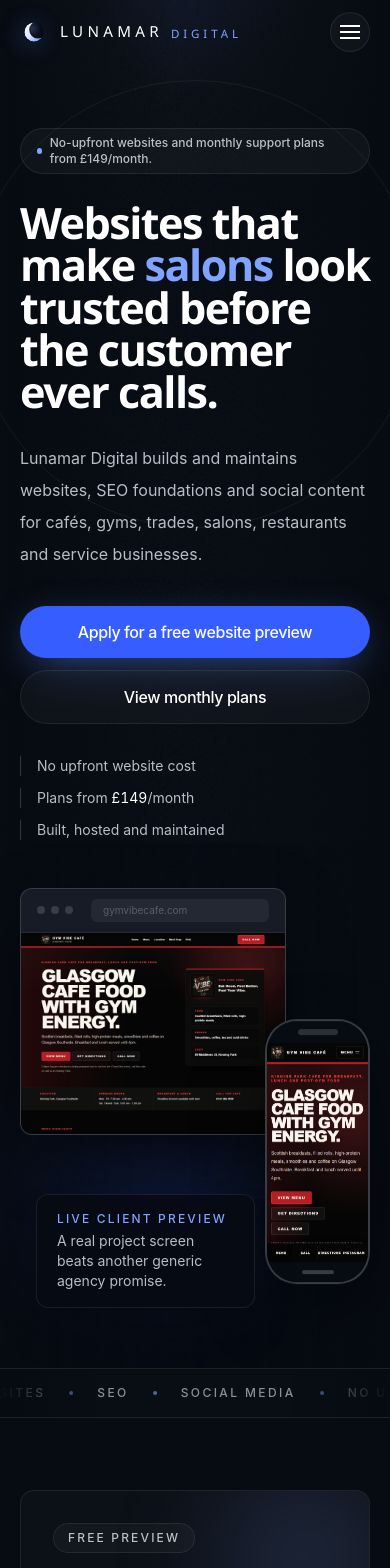
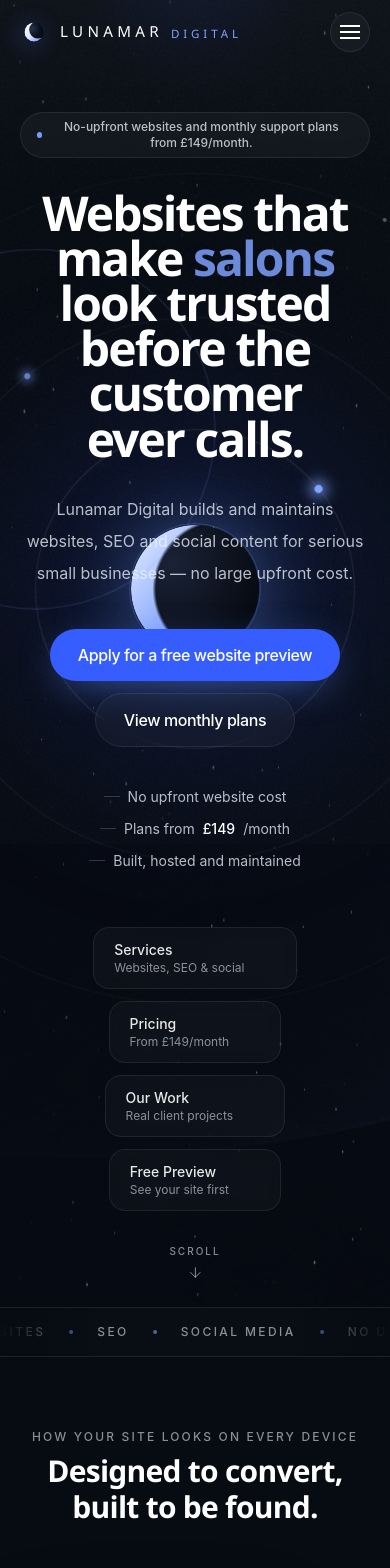
Before and after one commit to DylanP9/Lunamar-Digital, a Next.js app: page / in a window 390 px wide. Shown: the top 1568 px of the page. Built offline with nearby package versions, Linux system fonts and the light colour scheme.

Commit message:
feat: full hero redesign — starfield, cosmic rings, morphing headline, nav pills

```diff
--- a/src/app/globals.css
+++ b/src/app/globals.css
@@ -214,6 +214,26 @@
   animation-play-state: paused;
 }
 
+@keyframes ring-pulse {
+  0% {
+    opacity: 0.6;
+    transform: translate(-50%, -50%) scale(1);
+  }
+  100% {
+    opacity: 0;
+    transform: translate(-50%, -50%) scale(1.18);
+  }
+}
+
+.animate-ring-pulse {
+  animation: ring-pulse 1s cubic-bezier(0.22, 1, 0.36, 1) forwards;
+}
+
+@keyframes scroll-bounce {
+  0%, 100% { transform: translateY(0) translateX(-50%); }
+  50% { transform: translateY(6px) translateX(-50%); }
+}
+
 /* Scroll reveal — opt-in via data attribute, toggled by IntersectionObserver. */
 [data-reveal] {
   opacity: 0;
--- a/src/app/page.tsx
+++ b/src/app/page.tsx
@@ -1,5 +1,6 @@
 import HeroSection from "@/components/sections/HeroSection";
 import MarqueeStrip from "@/components/MarqueeStrip";
+import FloatingDeviceStack from "@/components/FloatingDeviceStack";
 import BusinessFitSection from "@/components/sections/BusinessFitSection";
 import WebsiteProblemsSection from "@/components/sections/WebsiteProblemsSection";
 import PricingSection from "@/components/sections/PricingSection";
@@ -15,6 +16,18 @@
     <>
       <HeroSection />
       <MarqueeStrip />
+
+      {/* Device showcase — floats below the hero fold */}
+      <section className="section container-x relative flex flex-col items-center">
+        <p className="mb-2 text-center text-xs font-medium uppercase tracking-[0.18em] text-[var(--color-mistier)]">
+          How your site looks on every device
+        </p>
+        <h2 className="mb-16 text-center font-[family-name:var(--font-display)] text-3xl font-semibold tracking-tight sm:text-4xl">
+          Designed to convert, built to be found.
+        </h2>
+        <FloatingDeviceStack />
+      </section>
+
       <FreePreviewSection />
       <BusinessFitSection />
       <WebsiteProblemsSection />
--- /dev/null
+++ b/src/components/CosmicRings.tsx
@@ -0,0 +1,55 @@
+"use client";
+
+interface CosmicRingsProps {
+  pulseKey: number;
+}
+
+export default function CosmicRings({ pulseKey }: CosmicRingsProps) {
+  return (
+    <div
+      aria-hidden="true"
+      className="pointer-events-none absolute inset-0 flex items-center justify-center overflow-hidden"
+      style={{ marginTop: "-8rem" }}
+    >
+      {/* Anchor point — everything centers on this */}
+      <div className="relative" style={{ width: 0, height: 0 }}>
+
+        {/* Deep background glow */}
+        <div className="absolute h-[38rem] w-[38rem] -translate-x-1/2 -translate-y-1/2 rounded-full bg-[radial-gradient(circle,rgba(54,93,255,0.18),transparent_65%)] blur-3xl" />
+
+        {/* Eclipse */}
+        <div className="absolute h-32 w-32 -translate-x-1/2 -translate-y-1/2 rounded-full bg-[radial-gradient(circle_at_32%_30%,#1a2236,#070b12_72%)] shadow-[0_0_80px_-8px_rgba(111,155,255,0.55)] sm:h-40 sm:w-40">
+          <div className="absolute inset-0 rounded-full [mask:radial-gradient(circle_at_72%_50%,transparent_60%,#000_63%)] bg-[linear-gradient(130deg,#e8eeff,#7fa3ff_55%,transparent)]" />
+          {/* Inner glow ring on eclipse */}
+          <div className="absolute inset-[-2px] rounded-full border border-[var(--color-blue)] opacity-20" />
+        </div>
+
+        {/* Ring 1 — inner, fast */}
+        <div className="absolute h-[20rem] w-[20rem] -translate-x-1/2 -translate-y-1/2 rounded-full border border-white/[0.1] animate-spin-slow sm:h-[24rem] sm:w-[24rem]">
+          <span className="absolute left-1/2 top-0 h-2 w-2 -translate-x-1/2 -translate-y-1/2 rounded-full bg-[var(--color-blue)] shadow-[0_0_14px_4px_rgba(127,163,255,0.9)]" />
+        </div>
+
+        {/* Ring 2 — middle, reverse */}
+        <div className="absolute h-[34rem] w-[34rem] -translate-x-1/2 -translate-y-1/2 rounded-full border border-white/[0.06] animate-spin-reverse sm:h-[40rem] sm:w-[40rem]">
+          <span className="absolute left-1/2 top-0 h-1.5 w-1.5 -translate-x-1/2 -translate-y-1/2 rounded-full bg-[var(--color-blue)] opacity-75 shadow-[0_0_10px_3px_rgba(127,163,255,0.7)]" />
+          <span className="absolute left-0 top-1/2 h-1 w-1 -translate-x-1/2 -translate-y-1/2 rounded-full bg-white opacity-25" />
+        </div>
+
+        {/* Ring 3 — outer, very slow */}
+        <div
+          className="absolute h-[52rem] w-[52rem] -translate-x-1/2 -translate-y-1/2 rounded-full border border-white/[0.035] animate-spin-slow sm:h-[62rem] sm:w-[62rem]"
+          style={{ animationDuration: "90s" }}
+        >
+          <span className="absolute left-1/2 top-0 h-1 w-1 -translate-x-1/2 -translate-y-1/2 rounded-full bg-white opacity-30" />
+          <span className="absolute right-0 top-1/2 h-0.5 w-0.5 translate-x-1/2 -translate-y-1/2 rounded-full bg-[var(--color-blue)] opacity-40" />
+        </div>
+
+        {/* Pulse ripple — re-mounts on each word change to replay animation */}
+        <div
+          key={pulseKey}
+          className="absolute h-[20rem] w-[20rem] -translate-x-1/2 -translate-y-1/2 rounded-full border border-[var(--color-blue)] sm:h-[24rem] sm:w-[24rem] animate-ring-pulse"
+        />
+      </div>
+    </div>
+  );
+}
--- a/src/components/MorphingHeadline.tsx
+++ b/src/components/MorphingHeadline.tsx
@@ -21,9 +21,10 @@
 
 interface MorphingHeadlineProps {
   className?: string;
+  onWordChange?: () => void;
 }
 
-export default function MorphingHeadline({ className }: MorphingHeadlineProps) {
+export default function MorphingHeadline({ className, onWordChange }: MorphingHeadlineProps) {
   const [index, setIndex] = useState(0);
   const [visible, setVisible] = useState(true);
 
@@ -31,15 +32,16 @@
     if (window.matchMedia("(prefers-reduced-motion: reduce)").matches) return;
 
     const cycle = setInterval(() => {
-      // Fade out
       setVisible(false);
       setTimeout(() => {
         setIndex((i) => (i + 1) % industries.length);
         setVisible(true);
+        onWordChange?.();
       }, FADE_MS);
     }, HOLD_MS + FADE_MS);
 
     return () => clearInterval(cycle);
+  // eslint-disable-next-line react-hooks/exhaustive-deps
   }, []);
 
   return (
--- /dev/null
+++ b/src/components/StarField.tsx
@@ -0,0 +1,78 @@
+"use client";
+
+import { useEffect, useRef } from "react";
+
+const STAR_COUNT = 180;
+
+interface Star {
+  x: number;
+  y: number;
+  radius: number;
+  opacity: number;
+  vx: number;
+  vy: number;
+}
+
+export default function StarField() {
+  const canvasRef = useRef<HTMLCanvasElement>(null);
+  const starsRef = useRef<Star[]>([]);
+  const frameRef = useRef<number | null>(null);
+
+  useEffect(() => {
+    const canvas = canvasRef.current;
+    if (!canvas) return;
+    const ctx = canvas.getContext("2d");
+    if (!ctx) return;
+
+    if (window.matchMedia("(prefers-reduced-motion: reduce)").matches) return;
+
+    const resize = () => {
+      canvas.width = window.innerWidth;
+      canvas.height = window.innerHeight;
+    };
+    resize();
+    window.addEventListener("resize", resize);
+
+    starsRef.current = Array.from({ length: STAR_COUNT }, () => ({
+      x: Math.random() * canvas.width,
+      y: Math.random() * canvas.height,
+      radius: Math.random() * 0.9 + 0.15,
+      opacity: Math.random() * 0.45 + 0.08,
+      vx: (Math.random() - 0.5) * 0.07,
+      vy: (Math.random() - 0.5) * 0.07,
+    }));
+
+    const draw = () => {
+      ctx.clearRect(0, 0, canvas.width, canvas.height);
+      for (const star of starsRef.current) {
+        star.x += star.vx;
+        star.y += star.vy;
+        if (star.x < 0) star.x = canvas.width;
+        if (star.x > canvas.width) star.x = 0;
+        if (star.y < 0) star.y = canvas.height;
+        if (star.y > canvas.height) star.y = 0;
+
+        ctx.beginPath();
+        ctx.arc(star.x, star.y, star.radius, 0, Math.PI * 2);
+        ctx.fillStyle = `rgba(210, 225, 255, ${star.opacity})`;
+        ctx.fill();
+      }
+      frameRef.current = requestAnimationFrame(draw);
+    };
+
+    frameRef.current = requestAnimationFrame(draw);
+
+    return () => {
+      window.removeEventListener("resize", resize);
+      if (frameRef.current) cancelAnimationFrame(frameRef.current);
+    };
+  }, []);
+
+  return (
+    <canvas
+      ref={canvasRef}
+      aria-hidden="true"
+      className="pointer-events-none absolute inset-0 h-full w-full"
+    />
+  );
+}
--- a/src/components/sections/HeroSection.tsx
+++ b/src/components/sections/HeroSection.tsx
@@ -1,77 +1,130 @@
+"use client";
+
+import { useState } from "react";
+import Link from "next/link";
 import Button from "@/components/Button";
+import StarField from "@/components/StarField";
+import CosmicRings from "@/components/CosmicRings";
 import MorphingHeadline from "@/components/MorphingHeadline";
-import FloatingDeviceStack from "@/components/FloatingDeviceStack";
-import { primaryCta } from "@/data/navigation";
 import { siteConfig } from "@/data/siteConfig";
 
+const pageLinks = [
+  { href: "/services", label: "Services", desc: "Websites, SEO & social" },
+  { href: "/pricing", label: "Pricing", desc: "From £149/month" },
+  { href: "/work", label: "Our Work", desc: "Real client projects" },
+  { href: "/contact", label: "Free Preview", desc: "See your site first" },
+];
+
 export default function HeroSection() {
+  const [pulseKey, setPulseKey] = useState(0);
+
   return (
-    <section className="relative overflow-hidden pt-32 pb-20 sm:pb-28">
+    <section className="relative flex min-h-screen flex-col items-center justify-center overflow-hidden pb-24 pt-28">
+
+      {/* Starfield */}
+      <StarField />
+
+      {/* Subtle background image overlay */}
       <div
         aria-hidden="true"
-        className="pointer-events-none absolute inset-0 z-0 bg-cover bg-center opacity-20"
-        style={{
-          backgroundImage:
-            "url('/images/brand/lunamar-abstract-background.jpg')",
-        }}
-      />
-      <div
-        aria-hidden="true"
-        className="pointer-events-none absolute inset-0 z-0 bg-[linear-gradient(90deg,var(--color-ink)_0%,transparent_45%,var(--color-ink)_100%)]"
-      />
-      <div
-        aria-hidden="true"
-        className="absolute left-1/2 top-20 h-[28rem] w-[28rem] -translate-x-1/2 rounded-full border border-white/[0.06]"
+        className="pointer-events-none absolute inset-0 z-0 bg-cover bg-center opacity-10"
+        style={{ backgroundImage: "url('/images/brand/lunamar-abstract-background.jpg')" }}
       />
 
-      <div className="container-x relative z-10">
-        <div className="grid gap-12 lg:grid-cols-[0.96fr_1.04fr] lg:items-center">
-          <div>
-            <div
-              data-reveal
-              className="is-visible mb-7 inline-flex items-center gap-2 rounded-full border border-[var(--color-line)] bg-white/[0.035] px-4 py-1.5 text-xs font-medium text-[var(--color-mist)]"
-            >
-              <span className="h-1.5 w-1.5 rounded-full bg-[var(--color-blue)]" />
+      {/* Cosmic rings — centered, slightly above midpoint */}
+      <CosmicRings pulseKey={pulseKey} />
+
+      {/* Main content */}
+      <div className="container-x relative z-10 flex flex-col items-center text-center">
+
+        {/* Badge */}
+        <div className="mb-8 inline-flex items-center gap-2 rounded-full border border-[var(--color-line)] bg-white/[0.04] px-4 py-1.5 text-xs font-medium text-[var(--color-mist)] backdrop-blur-sm">
+          <span className="h-1.5 w-1.5 animate-pulse-glow rounded-full bg-[var(--color-blue)]" />
           {siteConfig.hook}
         </div>
 
-            <MorphingHeadline className="max-w-4xl font-[family-name:var(--font-display)] text-[clamp(2.7rem,6vw,5.35rem)] font-semibold leading-[0.98] tracking-[-0.035em] text-balance" />
+        {/* Morphing headline */}
+        <MorphingHeadline
+          className="mx-auto max-w-5xl font-[family-name:var(--font-display)] text-[clamp(3rem,7.5vw,7rem)] font-semibold leading-[0.94] tracking-[-0.04em] text-balance"
+          onWordChange={() => setPulseKey((k) => k + 1)}
+        />
 
-            <p className="mt-7 max-w-2xl text-base leading-8 text-[var(--color-mist)] sm:text-lg">
-              Lunamar Digital builds and maintains websites, SEO foundations and
-              social content for cafés, gyms, trades, salons, restaurants and
-              service businesses.
+        {/* Subheading */}
+        <p className="mt-8 max-w-xl text-base leading-8 text-[var(--color-mist)] sm:text-lg">
+          Lunamar Digital builds and maintains websites, SEO and social content
+          for serious small businesses — no large upfront cost.
         </p>
 
-            <div className="mt-9 flex flex-col gap-3 sm:flex-row">
-              <Button href={primaryCta.href} size="lg" className="w-full sm:w-auto">
-                {primaryCta.label}
+        {/* CTAs */}
+        <div className="mt-10 flex flex-col items-center gap-3 sm:flex-row">
+          <Button href="/contact" size="lg">
+            Apply for a free website preview
           </Button>
-              <Button
-                href="/pricing"
-                variant="secondary"
-                size="lg"
-                className="w-full sm:w-auto"
-              >
+          <Button href="/pricing" variant="secondary" size="lg">
             View monthly plans
           </Button>
         </div>
 
-            <div className="mt-8 grid gap-3 text-sm text-[var(--color-mist)] sm:grid-cols-3">
-              <p className="border-l border-[var(--color-line-strong)] pl-4">
+        {/* Trust stats */}
+        <div className="mt-10 flex flex-wrap items-center justify-center gap-x-8 gap-y-3 text-sm text-[var(--color-mist)]">
+          <span className="flex items-center gap-2">
+            <span className="h-px w-4 bg-[var(--color-line-strong)]" />
             No upfront website cost
-              </p>
-              <p className="border-l border-[var(--color-line-strong)] pl-4">
-                Plans from <span className="tabular text-white">£149</span>/month
-              </p>
-              <p className="border-l border-[var(--color-line-strong)] pl-4">
+          </span>
+          <span className="flex items-center gap-2">
+            <span className="h-px w-4 bg-[var(--color-line-strong)]" />
+            Plans from <span className="font-medium text-white">£149</span>/month
+          </span>
+          <span className="flex items-center gap-2">
+            <span className="h-px w-4 bg-[var(--color-line-strong)]" />
             Built, hosted and maintained
-              </p>
+          </span>
+        </div>
+
+        {/* Page links */}
+        <div className="mt-14 flex flex-wrap items-center justify-center gap-3">
+          {pageLinks.map((link) => (
+            <Link
+              key={link.href}
+              href={link.href}
+              className="group flex items-center gap-3 rounded-2xl border border-[var(--color-line)] bg-white/[0.03] px-5 py-3 backdrop-blur-sm transition-all duration-300 hover:border-[var(--color-line-strong)] hover:bg-white/[0.06]"
+            >
+              <span className="text-left">
+                <span className="block text-sm font-medium text-white/90 group-hover:text-white">
+                  {link.label}
+                </span>
+                <span className="block text-xs text-[var(--color-mistier)]">
+                  {link.desc}
+                </span>
+              </span>
+              <span className="ml-1 text-[var(--color-blue)] opacity-0 transition-opacity duration-300 group-hover:opacity-100">
+                &rarr;
+              </span>
+            </Link>
+          ))}
         </div>
       </div>
 
-          <FloatingDeviceStack />
-        </div>
+      {/* Scroll indicator */}
+      <div
+        aria-hidden="true"
+        className="absolute bottom-8 left-1/2 flex flex-col items-center gap-1.5"
+        style={{ animation: "scroll-bounce 2s ease-in-out infinite", transform: "translateX(-50%)" }}
+      >
+        <span className="text-[10px] font-medium uppercase tracking-[0.2em] text-[var(--color-mistier)]">
+          Scroll
+        </span>
+        <svg
+          className="h-4 w-4 text-[var(--color-mistier)]"
+          viewBox="0 0 24 24"
+          fill="none"
+          stroke="currentColor"
+          strokeWidth={1.5}
+          strokeLinecap="round"
+          strokeLinejoin="round"
+        >
+          <path d="M12 5v14M5 12l7 7 7-7" />
+        </svg>
       </div>
     </section>
   );
```
Lines whose indentation alone changed are shown as unchanged.
